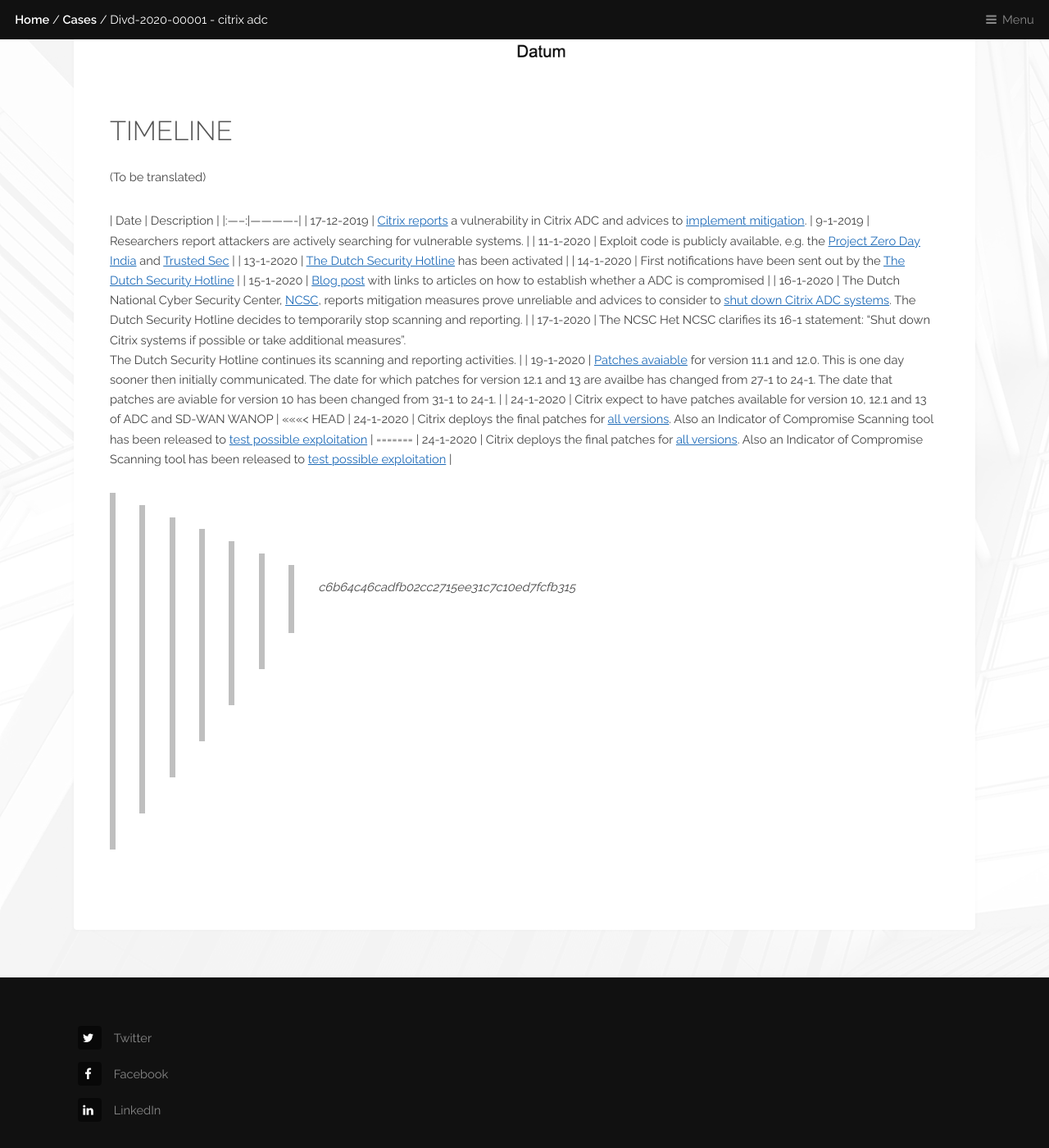
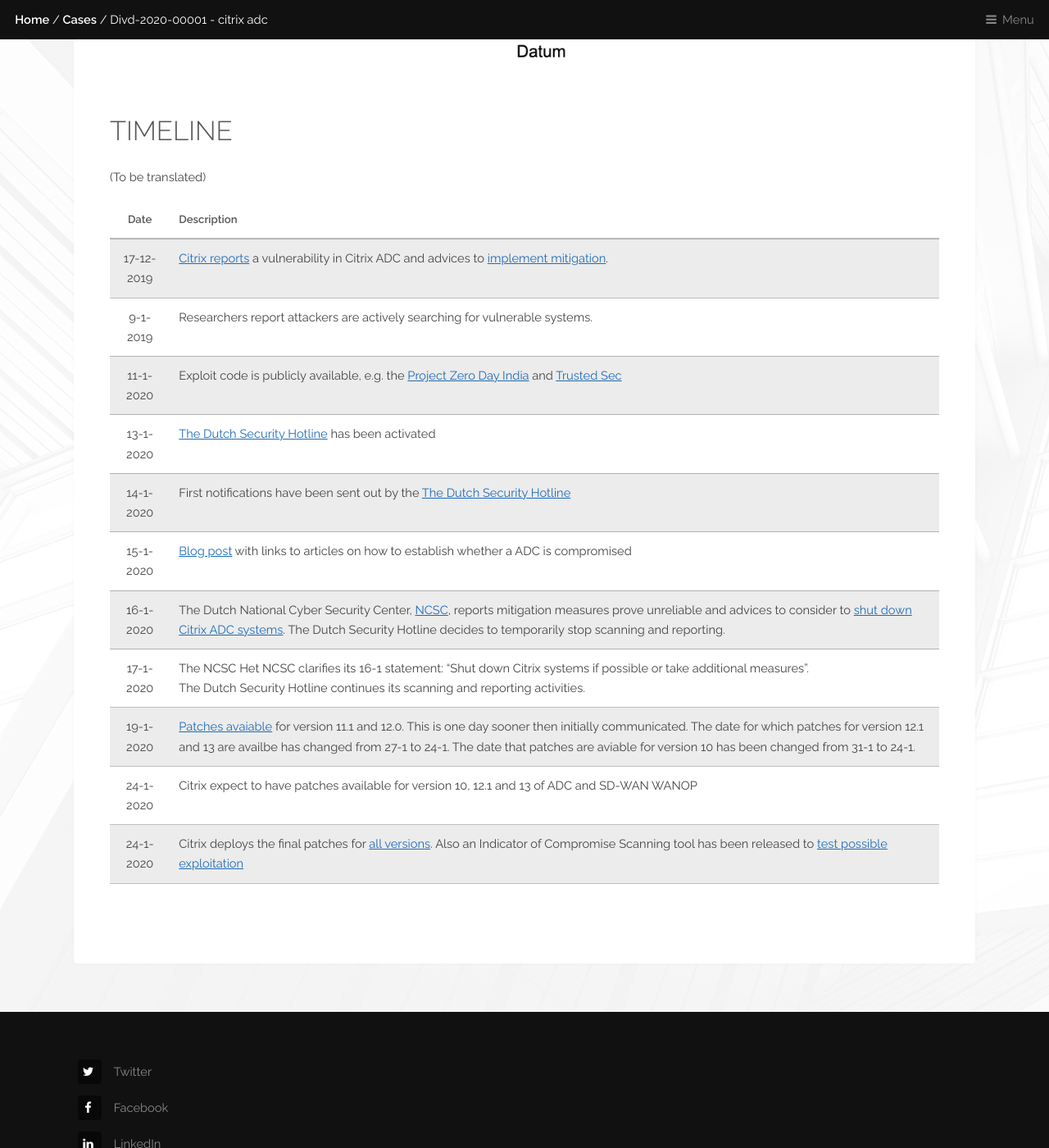
Before and after one commit to DIVD-NL/SecurityMeldpunt, a Jekyll site: the page built from cases/DIVD-2020-00001.md, in a window 1280 px wide and 1400 px high, scrolled down 5129 px. Shown: the whole window at 82% size. Built offline with Jekyll 4.4.1, drawn with Linux system fonts in a browser that asks for light colours.

Commit message:
Update DIVD-2020-00001.md

```diff
--- a/cases/DIVD-2020-00001.md
+++ b/cases/DIVD-2020-00001.md
@@ -119,8 +119,4 @@
 | 17-1-2020  | The NCSC Het NCSC clarifies its 16-1 statement: "Shut down Citrix systems if possible or take additional measures". <br> The Dutch Security Hotline continues its scanning and reporting activities. |
 | 19-1-2020  | [Patches avaiable](https://www.citrix.com/blogs/2020/01/19/vulnerability-update-first-permanent-fixes-available-timeline-accelerated/) for version 11.1 and 12.0. This is one day sooner then initially communicated. The date for which patches for version 12.1 and 13 are availbe has changed from 27-1 to 24-1. The date that patches are aviable for version 10 has been changed from 31-1 to 24-1. |
 | 24-1-2020  | Citrix expect to have patches available for version 10, 12.1 and 13 of ADC and SD-WAN WANOP |
-<<<<<<< HEAD
 | 24-1-2020  | Citrix deploys the final patches for [all versions](https://www.citrix.com/blogs/2020/01/24/citrix-releases-final-fixes-for-cve-2019-19781/). Also an Indicator of Compromise Scanning tool has been released to [test possible exploitation](https://www.citrix.com/blogs/2020/01/22/citrix-and-fireeye-mandiant-share-forensic-tool-for-cve-2019-19781/) |
-=======
-| 24-1-2020  | Citrix deploys the final patches for [all versions](https://www.citrix.com/blogs/2020/01/24/citrix-releases-final-fixes-for-cve-2019-19781/). Also an Indicator of Compromise Scanning tool has been released to [test possible exploitation](https://www.citrix.com/blogs/2020/01/22/citrix-and-fireeye-mandiant-share-forensic-tool-for-cve-2019-19781/) |
->>>>>>> c6b64c46cadfb02cc2715ee31c7c10ed7fcfb315
```
